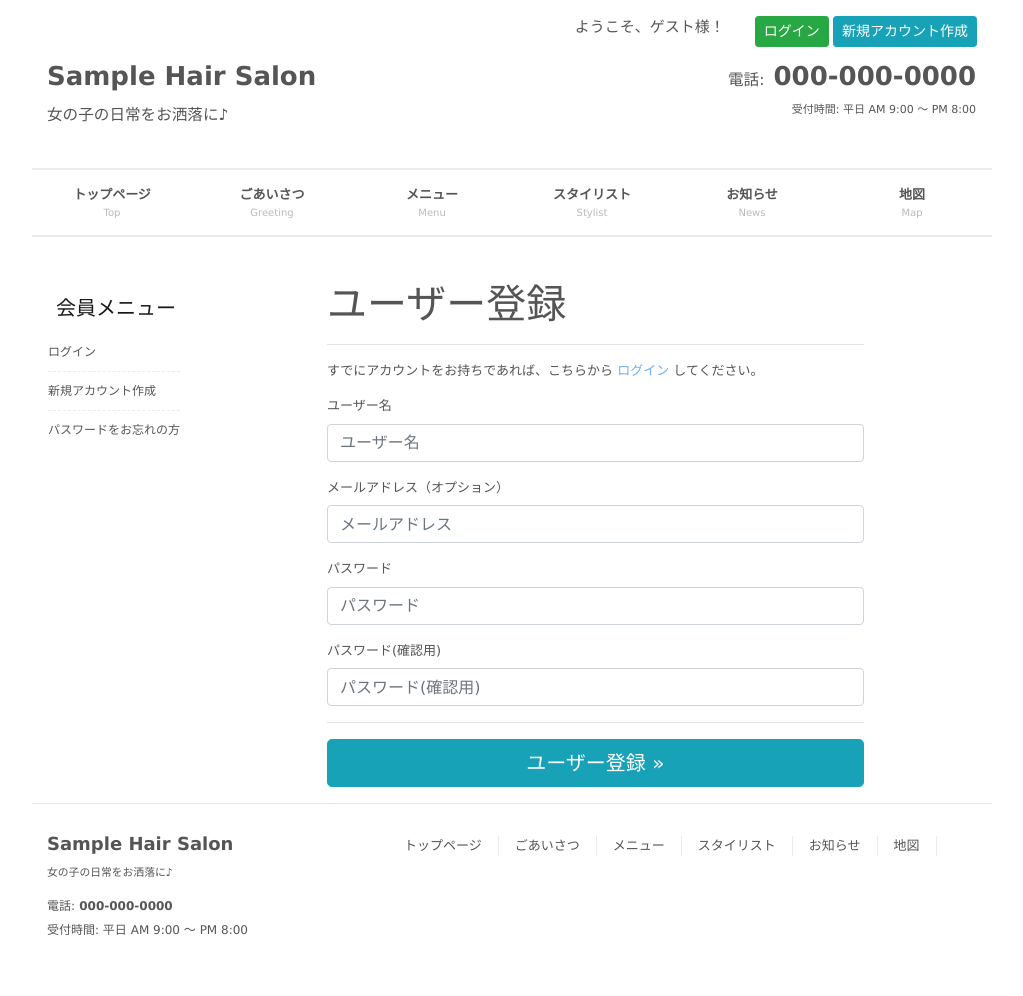
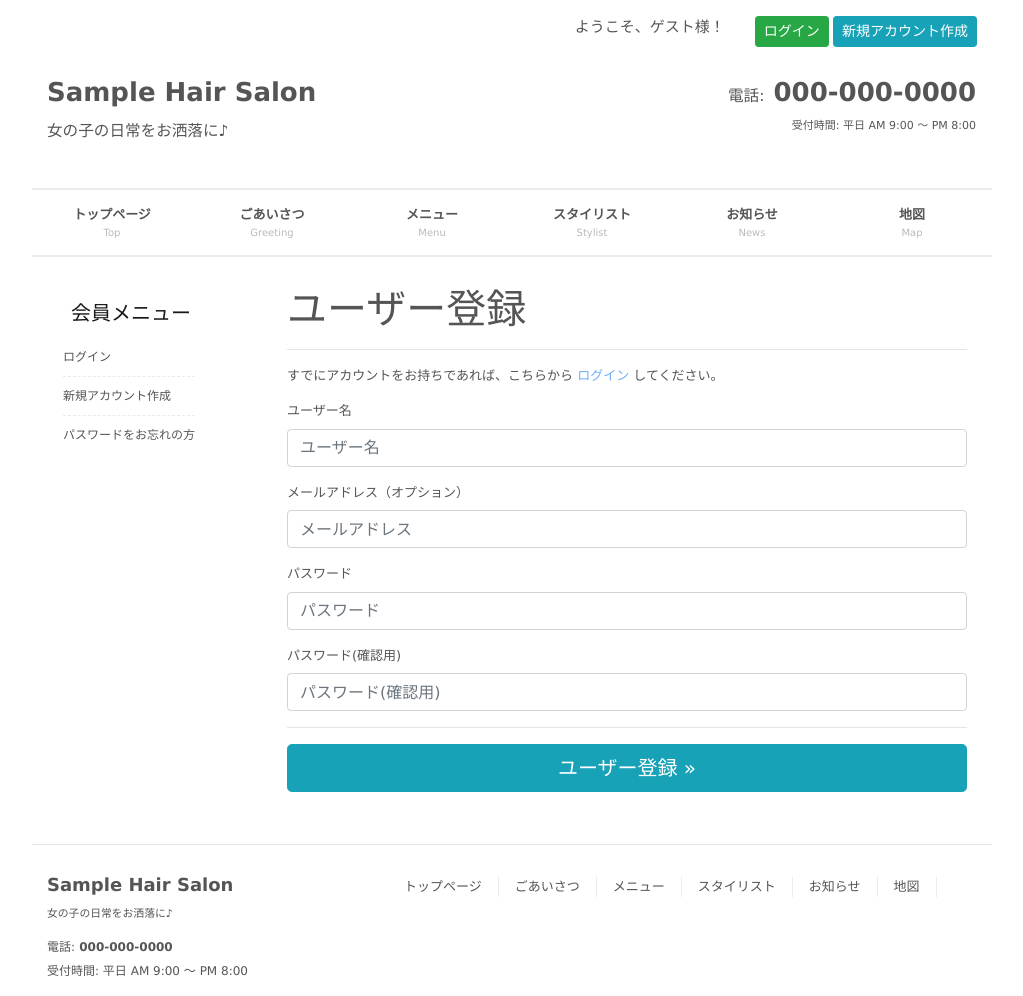
Before and after one commit to nakarun/hairsalon, a Django app: page /accounts/signup/ in a window 1280 px wide. Shown: the whole page, without its empty margins (128-1151 px from the left). Before the commit the page ends 935 px from the top, so only its background shows below. Run offline with Django 3.2, Linux system fonts and the light colour scheme; parts of the project's set-up code (start-up, migrations or seed data) failed here and were passed over; some libraries are stand-ins or nearby versions.

Commit message:
レスポンシブル対応 - 会員ページのサイドバーとメインコンテンツをbootstrapのgridシステムで書き換え - HPメニューナビの位置をスマホ画面でheader上に表示するようにした -

```diff
--- a/accounts/templates/account/account_menu_navi.html
+++ b/accounts/templates/account/account_menu_navi.html
@@ -1,4 +1,4 @@
-<div class="container pt-3">
+<div class="container py-3">
     <div class="row justify-content-end">
         {% if user.is_authenticated %}
         <div class="col-sm-auto">
--- a/accounts/templates/account/base.html
+++ b/accounts/templates/account/base.html
@@ -3,6 +3,9 @@
 {% block page_title %}LOGIN PAGE{% endblock %}
 {% block content %}
 <div id="wrapper">
+    <div class="container">
+        <div class="row">
+            <div class="col-xl-3">
                 <aside id="sidebar" class="pb-3">
                     <section>
                         <nav id="accountNav"
@@ -69,8 +72,9 @@
                         </nav>
                     </section>
                 </aside>
+            </div>
+            <div class="col-xl">
                 <section id="main" class="pb-3">
-        <div class="col-md-10 offset-md-0">
                     {% if messages %}
                     <div>
                         <strong>Messages:</strong>
@@ -86,8 +90,10 @@
                     {% block account_content %}
                     {% endblock %}
 
+                </section>
             </div>
-    </section>
+        </div>
+    </div>
 </div>
 
 {% block extra_body %}
--- a/hairsalon/templates/hairsalon/base.html
+++ b/hairsalon/templates/hairsalon/base.html
@@ -13,10 +13,14 @@
 </head>
 <body>
     <header id="header" role="banner">
+        {% include 'hairsalon/components/navi.html' %}
 	    {% include 'account/account_menu_navi.html' %}
 	    {% include 'hairsalon/components/logo.html' %}
     </header>
-	{% include 'hairsalon/components/navi.html' %}
+
+    <div class="full-screen-nav">
+	    {% include 'hairsalon/components/navi.html' %}
+    </div>
 
     <div class="container">
         {% block content %}{% endblock %}
--- a/hairsalon/templates/hairsalon/components/navi.html
+++ b/hairsalon/templates/hairsalon/components/navi.html
@@ -11,9 +11,6 @@
 		>
 			<span class="navbar-toggler-icon"></span>
 	  	</button>
-		<a class="menu navbar-brand pl-2" id="menu">
-			<span>メニュー</span>
-		</a>
 		<div class="panel collapse navbar-collapse"
 			 id="navbarSupportedContent"
 		>
--- a/hairsalon/templates/hairsalon/components/pages/stylist.html
+++ b/hairsalon/templates/hairsalon/components/pages/stylist.html
@@ -1,6 +1,6 @@
 <div id="stylists">
 {% for stylist in stylists %}
-    <div class="container p-5 mb-3">
+    <div class="container p-sm-5 mb-3">
         <div class="row">
           <div class="col-md-auto">
             <img src="{{ stylist.image.url }}" width="300em"/>
--- a/static/css/style.css
+++ b/static/css/style.css
@@ -65,7 +65,7 @@ a:active, a:focus {outline:0;}
     }
 
     #header{
-        height: 160px;
+        height: 180px;
     }
 
     .info{
@@ -77,7 +77,7 @@ a:active, a:focus {outline:0;}
     /* ナビメニュー
     **************/
 
-    a#menu{
+    header#header #mainNav {
         display: none;
     }
 
@@ -146,23 +146,18 @@ a:active, a:focus {outline:0;}
         border-right: 1px solid #ebebeb;
     }
 
-    /*************
-    会員ページ　メイン コンテンツ
-    *************/
+    /*************************
+    /* 会員ページ　メインコンテンツ
+    **************************/
     #main{
-        float:right;
         width:680px;
-        padding:15px 0 30px 0;
     }
 
-    /*************
-    /* サイドバー
-    *************/
+    /********************
+    /* 会員ページ　サイドバー
+    *********************/
     #sidebar{
-        float:left;
         width:250px;
-        padding:15px 0;
-        overflow:hidden;
     }
 
     nav#accountNav.navbar ,nav#accountNav ul.navbar-nav {
@@ -172,9 +167,31 @@ a:active, a:focus {outline:0;}
 
 @media only screen and (max-width:959px){
 
-    ul.footnav{
+    body {
+        text-align: center;
+    }
+
+    #mainNav .inner {
+        text-align: left;
+    }
+
+    #accountNav.navbar {
+        justify-content: start;
+        padding: 0;
+    }
+
+    #main{
+        text-align: left;
+    }
+
+    .full-screen-nav {
         display: none;
     }
+
+    ul.footnav {
+        display: none;
+    }
+
 }
 
 #wrapper{
@@ -199,19 +216,8 @@ a:active, a:focus {outline:0;}
 }
 
 /*************
-会員ページ　メイン コンテンツ
-*************/
-#main{
-	float:right;
-}
-
-/*************
 /* サイドバー
 *************/
-#sidebar{
-	float:left;
-	overflow:hidden;
-}
 
 #sidebar ul{padding:15px 0;}
 
```
Lines whose indentation alone changed are shown as unchanged.
